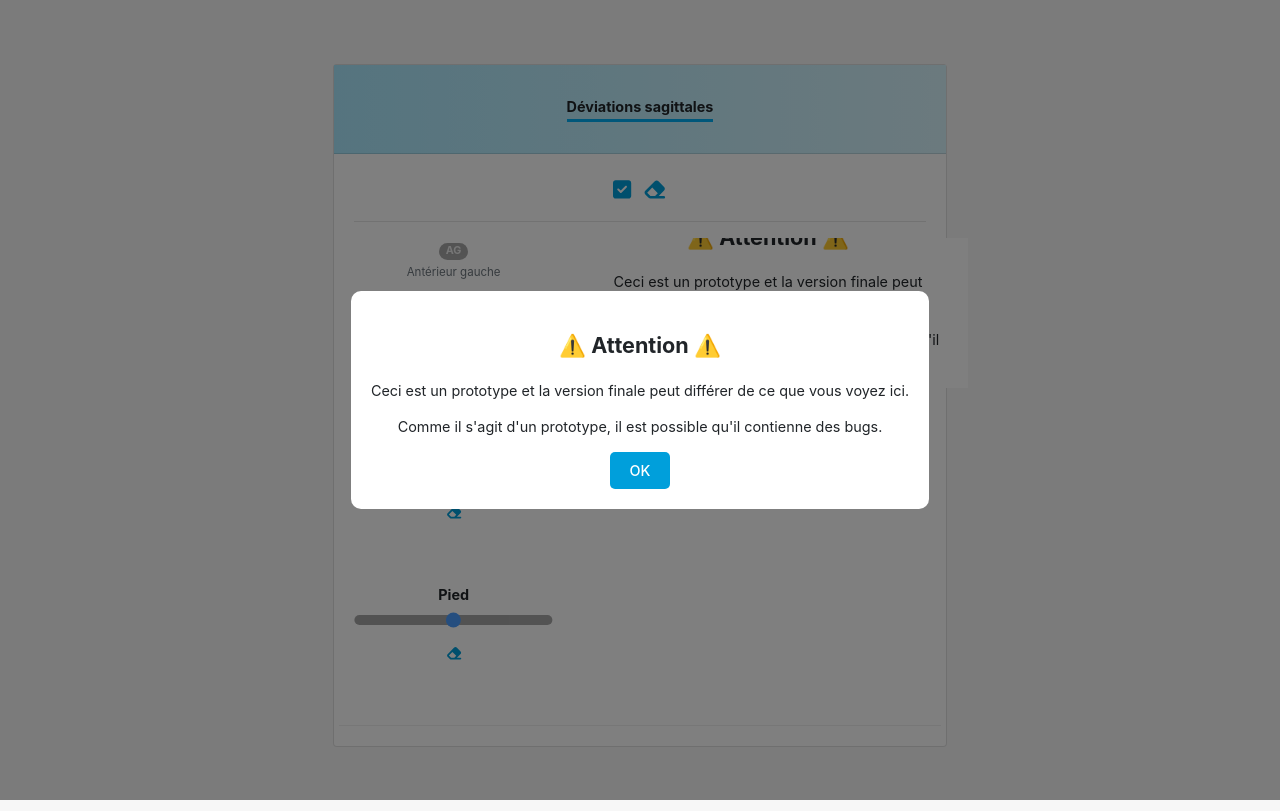
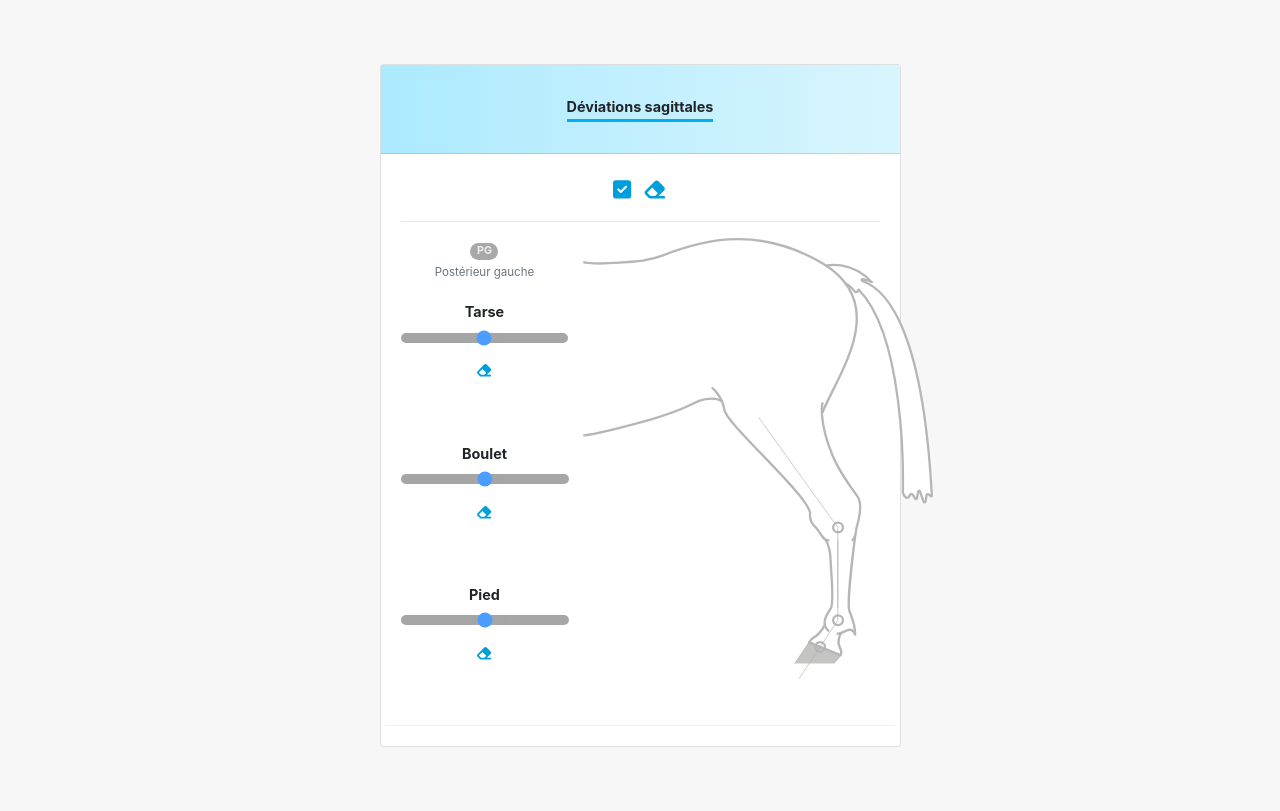
Before and after one commit to roseratugo/sagittale-preview, a Vue app: page / in a window 1280 px wide. Built offline with nearby package versions, Linux system fonts and the light colour scheme.

Commit message:
change 26

```diff
--- a/src/App.vue
+++ b/src/App.vue
@@ -1,5 +1,5 @@
 <template>
-  <prototype-alert-modal></prototype-alert-modal>
+  <!--  <prototype-alert-modal></prototype-alert-modal>-->
   <div id="app">
     <div class="box">
       <div class="box-header">
@@ -15,14 +15,14 @@
           <div class="col-4">
             <div>
               <div style="color: #6c757d !important; text-align: center !important; margin-bottom: 20px;">
-                <div class="badge" style="background-color: #a8a8a8 !important; color: #eeeeee; padding-right: 0.6em; padding-left: 0.6em; border-radius: 10rem;">AG</div><br>
-                <span style="font-size: 80%; font-weight: 400; white-space: nowrap !important;">Antérieur gauche</span>
+                <div class="badge" style="background-color: #a8a8a8 !important; color: #eeeeee; padding-right: 0.6em; padding-left: 0.6em; border-radius: 10rem;">PG</div><br>
+                <span style="font-size: 80%; font-weight: 400; white-space: nowrap !important;">Postérieur gauche</span>
               </div>
             </div>
             <div class="dev-select-panel">
-              <strong>Carpe</strong>
+              <strong>Tarse</strong>
               <div class="dev-information">
-                <input type="range" min="-14.14" max="14.14" step="4.7133" :style="{ background: defaultCarpe ? '#808080' : '' }" v-model="calculatedAngleCarpe" @input="handleCarpeSliderChange" @click="handleSliderClick('carpe')" :class="computeSliderClass('carpe')(angleCarpe)"><br>
+                <input type="range" min="-3" max="3" step="1" :style="{ background: defaultCarpe ? '#808080' : '' }" v-model="sliderValueA" @input="handleCarpeSliderChange" @click="handleSliderClick('carpe')" :class="computeSliderClass('carpe')(angleA)"><br>
                 <div class="btn btn-link" @click="resetCarpe"><font-awesome-icon icon="eraser" /></div>
                 <p class="libelle">{{ getLibelleText('carpe', angleCarpe) }}</p>
               </div>
@@ -30,7 +30,7 @@
             <div class="dev-select-panel">
               <strong>Boulet</strong>
               <div class="dev-information">
-                <input type="range" min="-36" max="36" step="12" :style="{ transform: 'rotate(180deg)', background: defaultBoulet ? '#808080' : '' }" v-model="angleBoulet" @input="handleBouletSliderChange" @click="handleSliderClick('boulet')" :class="computeSliderClass('boulet')(angleBoulet)">
+                <input type="range" min="-3" max="3" step="1" :style="{ transform: 'rotate(180deg)', background: defaultBoulet ? '#808080' : '' }" v-model="sliderValueB" @input="handleBouletSliderChange" @click="handleSliderClick('boulet')" :class="computeSliderClass('boulet')(angleB)"><br>
                 <div class="btn btn-link" @click="resetBoulet"><font-awesome-icon icon="eraser" /></div>
                 <p class="libelle">{{ getLibelleText('boulet', angleBoulet) }}</p>
               </div>
@@ -38,7 +38,7 @@
             <div class="dev-select-panel">
               <strong>Pied</strong>
               <div class="dev-information">
-                <input type="range" min="-12" max="12" step="4" :style="{ transform: 'rotate(180deg)', background: defaultPied ? '#808080' : '' }" v-model="anglePieds" @input="handlePiedSliderChange" @click="handleSliderClick('pied')" :class="computeSliderClass('pied')(anglePieds)">
+                <input type="range" min="-3" max="3" step="1" :style="{ transform: 'rotate(180deg)', background: defaultPied ? '#808080' : '' }" v-model="sliderValueC" @input="handlePiedSliderChange" @click="handleSliderClick('pied')" :class="computeSliderClass('pied')(angleC)"><br>
                 <div class="btn btn-link" @click="resetPied"><font-awesome-icon icon="eraser" /></div>
                 <p class="libelle">{{ getLibelleText('pied', anglePieds) }}</p>
               </div>
@@ -125,7 +125,7 @@
 object{
   overflow: hidden;
   vertical-align: middle;
-  width: 400px;
+  width: 350px;
 }
 
 hr{
@@ -250,10 +250,18 @@ export default {
   data() {
     return {
       selectedSvg: '',
+      SIDE_DEVIATION: {
+        A_DEGS: [-14.1, -9.4, -4.7, 0, 4.7, 9.4, 14.1],
+        B_DEGS: [-36, -24, -12, 0, 12, 24, 36],
+        C_DEGS: [-21, -9, -6, 0, 4, 8, 12],
+      },
+      sliderValueA: 0,
+      sliderValueB: 0,
+      sliderValueC: 0,
       colorThresholds: {
         carpe: {
-          lightRedNegative: -4.7134, redNegative: -9.4267, darkRedNegative: -14.14,
-          lightRed: 4.7132, red: 9.4265, darkRed: 14.1398
+          lightRedNegative: -4.7, redNegative: -9.4, darkRedNegative: -14.1,
+          lightRed: 4.7, red: 9.4, darkRed: 14.1
         },
         boulet: {
           lightRedNegative: -12, redNegative: -24, darkRedNegative: -36,
@@ -285,9 +293,56 @@ export default {
       userInteractedCarpe: false,
       userInteractedBoulet: false,
       userInteractedPied: false,
+      maskFootMoved: false,
     };
   },
+  computed: {
+    angleA() {
+      const index = this.mapSliderValueToIndex(this.sliderValueA);
+      const value = this.SIDE_DEVIATION.A_DEGS[index];
+      return value;
+    },
+    angleB() {
+      const index = this.mapSliderValueToIndex(this.sliderValueB);
+      const value = this.SIDE_DEVIATION.B_DEGS[index];
+      return value;
+    },
+    angleC() {
+      const index = this.mapSliderValueToIndex(this.sliderValueC);
+      const value = this.SIDE_DEVIATION.C_DEGS[index];
+      return value;
+    },
+    // ...
+  },
   methods: {
+    adjustMaskFoot() {
+      const svgDocument = this.$refs.svgElement.contentDocument;
+      const maskFoot = svgDocument.getElementById('post-mask-foot');
+
+      if (maskFoot) {
+        const currentY = parseFloat(maskFoot.getAttribute('y') || 0);
+
+        if (this.angleB >= 24 && !this.maskFootMoved) {
+          maskFoot.setAttribute('y', currentY + 8);
+          this.maskFootMoved = true;
+        } else if (this.angleB < 24 && this.maskFootMoved) {
+          maskFoot.setAttribute('y', currentY - 8);
+          this.maskFootMoved = false;
+        }
+      }
+    },
+    mapSliderValueToIndex(sliderValue) {
+      console.log('Received sliderValue:', sliderValue); // Log pour vérifier la valeur reçue
+      const index = +sliderValue + 3; // Force la conversion en nombre
+      console.log('Computed index:', index); // Log pour vérifier l'index calculé
+
+      if (index >= 0 && index < this.SIDE_DEVIATION.B_DEGS.length) {
+        return index;
+      } else {
+        console.error('Index out of bounds:', index);
+        return 0; // Retournez une valeur sûre
+      }
+    },
     validateSliders() {
       if (this.defaultCarpe) {
         this.calculatedAngleCarpe = 0;
@@ -310,7 +365,6 @@ export default {
 
       this.updateSvgElementsForValidation();
     },
-
     updateSvgElementsForValidation() {
       const svgDocument = this.$refs.svgElement.contentDocument;
       if (svgDocument) {
@@ -325,7 +379,6 @@ export default {
         }
       }
     },
-
     updateSvgElementColor(svgDocument, elementId, color) {
       const devElement = svgDocument.getElementById(elementId + '-dev');
       const devTopElement = svgDocument.getElementById(elementId + '-dev-top');
@@ -343,7 +396,6 @@ export default {
         joinElement.style.stroke = color;
       }
     },
-
     updateSvgElementStyle(elementId, color, strokeWidth) {
       const svgDocument = this.$refs.svgElement.contentDocument;
       if (svgDocument) {
@@ -365,12 +417,18 @@ export default {
         }
       }
     },
-
     resetSliders() {
-      this.calculatedAngleCarpe = 0;
       this.angleCarpe = 0;
       this.angleBoulet = 0;
       this.anglePieds = 0;
+
+      this.angleA = 0;
+      this.angleB = 0;
+      this.angleC = 0;
+
+      this.sliderValueA = 0;
+      this.sliderValueB = 0;
+      this.sliderValueC = 0;
 
       this.handlePiedSliderChange();
       this.handleCarpeSliderChange();
@@ -403,7 +461,6 @@ export default {
         });
       }
     },
-
     resetCarpe() {
       this.calculatedAngleCarpe = 0;
       this.angleCarpe = 0;
@@ -412,7 +469,6 @@ export default {
       this.userInteractedCarpe = false;
       this.adjustSvgElements('post-B');
     },
-
     resetBoulet() {
       this.angleBoulet = 0;
       this.handleBouletSliderChange();
@@ -424,7 +480,6 @@ export default {
         this.adjustSvgElements('post-B');
       }
     },
-
     resetPied() {
       this.anglePieds = 0;
       this.handlePiedSliderChange();
@@ -432,7 +487,6 @@ export default {
       this.userInteractedPied = false;
       this.adjustSvgElements('post-D');
     },
-
     adjustSvgElements(elementId) {
       const svgDocument = this.$refs.svgElement.contentDocument;
       if (svgDocument) {
@@ -451,7 +505,6 @@ export default {
         }
       }
     },
-
     getLibelleText(sliderName, value) {
       if ((sliderName === 'carpe' && this.defaultCarpe) ||
           (sliderName === 'boulet' && this.defaultBoulet) ||
@@ -461,13 +514,12 @@ export default {
 
       value = parseFloat(value);
       if (sliderName === 'carpe') {
-        value = this.calculatedAngleCarpe;
-        if (value <= -14.14) return 'Flexion Sévère';
-        if (value <= -9.4267) return 'Flexion Modérée';
-        if (value <= -4.7134) return 'Flexion Discrète';
-        if (value >= 14.1398) return 'Extension Sévère';
-        if (value >= 9.4265) return 'Extension Modérée';
-        if (value >= 4.7132) return 'Extension Discret';
+        if (value <= -14.1) return 'Extension Sévère';
+        if (value <= -9.4) return 'Extension Modérée';
+        if (value <= -4.7) return 'Extension Discrète';
+        if (value >= 14.1) return 'Flexion Sévère';
+        if (value >= 9.4) return 'Flexion Modérée';
+        if (value >= 4.7) return 'Flexion Discret';
       }
       if (sliderName === 'boulet') {
         if (value <= -36) return 'Flexion Sévère';
@@ -487,13 +539,9 @@ export default {
       }
       return 'Normal';
     },
-
     computeSliderClass(sliderName) {
       return (value) => {
         value = parseFloat(value);
-        if (sliderName === 'carpe') {
-          value = this.calculatedAngleCarpe;
-        }
         const thresholds = this.colorThresholds[sliderName];
 
         if (value <= thresholds.darkRedNegative) return 'slider-thumb dark-red';
@@ -505,7 +553,6 @@ export default {
         return 'slider-thumb green';
       };
     },
-
     handleSliderChange(elementId, angle) {
       const sliderName = elementId.includes('post-B') ? 'carpe' :
           elementId.includes('post-C') ? 'boulet' :
@@ -523,47 +570,43 @@ export default {
       const strokeWidth = '2pt';
       this.rotateElement(elementId, angle, strokeColor, strokeWidth);
     },
-
     handleCarpeSliderChange() {
       this.userInteractedCarpe = true;
-      this.angleCarpe = this.calculatedAngleCarpe;
+      this.defaultCarpe = false;
+
+      // Utilisez la valeur calculée pour angleCarpe.
+      this.angleCarpe = this.angleA;
+
+      console.log('angleA:', this.angleA); // Vérifiez la valeur de angleA
+      console.log('angleCarpe:', this.angleCarpe); // Vérifiez la valeur de angleCarpe
+
+      // Calculez angleJarret en fonction de angleCarpe.
       this.angleJarret = 5.8 * (this.angleCarpe / -14.14);
-      if (this.angleJarret > 5.8) {
-        this.angleJarret = 5.8;
+
+      // Assurez-vous que angleJarret reste dans les bornes [-5.8, 5.8].
+      this.angleJarret = Math.max(Math.min(this.angleJarret, 5.8), -5.8);
+
+      console.log('angleJarret:', this.angleJarret); // Vérifiez la valeur de angleJarret
+
+      // Vérifiez si les valeurs sont des nombres valides avant de les utiliser
+      if (!isNaN(this.angleJarret) && !isNaN(this.angleCarpe)) {
+        // Appliquez les changements aux éléments SVG.
+        this.handleSliderChange('post-A', this.angleJarret);
+        this.handleSliderChange('post-B', this.angleCarpe);
+      } else {
+        console.error('Invalid angleJarret or angleCarpe');
       }
-      if (this.angleJarret < -5.8) {
-        this.angleJarret = -5.8;
-      }
-
-      this.handleSliderChange('post-A', this.angleJarret);
-      this.handleSliderChange('post-B', this.angleCarpe);
     },
-
     handleBouletSliderChange() {
-      // this.userInteractedBoulet = true;
-      // this.angleCarpe = 14.14 * (this.angleBoulet / -36);
-      //
-      // if (this.angleCarpe > 14.14) {
-      //   this.angleCarpe = 14.14;
-      // }
-      // if (this.angleCarpe < -14.14) {
-      //   this.angleCarpe = -14.14;
-      // }
-      //
-      // this.handleSliderChange('post-B', this.angleCarpe);
-      // this.handleSliderChange('post-C', this.angleBoulet);
-
       this.userInteractedBoulet = true;
       this.defaultBoulet = false;
-      this.handleSliderChange('post-C', this.angleBoulet);
+      this.handleSliderChange('post-C', this.angleB);
     },
-
     handlePiedSliderChange() {
       this.userInteractedPied = true;
       this.defaultPied = false;
-      this.handleSliderChange('post-D', this.anglePieds);
+      this.handleSliderChange('post-D', this.angleC);
     },
-
     handleSliderClick(sliderName) {
       if (sliderName === 'carpe' && this.defaultCarpe) {
         this.userInteractedCarpe = true;
@@ -579,14 +622,12 @@ export default {
         this.updateSvgElementStyle('post-D', '#5CB85C', '2pt');
       }
     },
-
     determineStrokeColor(sliderName, angle) {
       angle = parseFloat(angle);
       if (sliderName === 'carpe') {
-        angle = this.calculatedAngleCarpe;
-        if (angle <= -14.14 || angle >= 14.1398) return '#d03431';
-        if (angle <= -9.4267 || angle >= 9.4265) return '#d03431';
-        if (angle <= -4.7134 || angle >= 4.7132) return '#ea9c2b';
+        if (angle <= -14.1 || angle >= 14.1) return '#d03431';
+        if (angle <= -9.4 || angle >= 9.4) return '#d03431';
+        if (angle <= -4.7 || angle >= 4.7) return '#ea9c2b';
       } else if (sliderName === 'boulet') {
         if (angle <= -36 || angle >= 36) return '#d03431';
         if (angle <= -24 || angle >= 24) return '#d03431';
@@ -598,7 +639,6 @@ export default {
       }
       return '#5cb85c'; // Vert par défaut
     },
-
     rotateElement(elementId, angle, strokeColor, strokeWidth) {
       const svgDocument = this.$refs.svgElement.contentDocument;
       const element = svgDocument.getElementById(elementId);
@@ -614,6 +654,12 @@ export default {
         if (pivot.id !== "post-A-join") {
           pivot.style.stroke = strokeColor;
           pivot.style.strokeWidth = strokeWidth;
+        }
+
+        if (elementId.includes('post-C')) {
+          this.angleBoulet = parseFloat(angle);
+          this.angleB = this.angleBoulet; // Assurez-vous que this.angleB est mis à jour avec la nouvelle valeur
+          this.adjustMaskFoot(); // Ajustez la position du maskFoot si nécessaire
         }
 
         if (devElement) {
@@ -661,7 +707,6 @@ export default {
         footJoin.setAttribute('transform', `rotate(${inverseAngle}, ${cx}, ${cy})`);
       }
     },
-
     applyRotationToMaskFoot() {
       const svgDocument = this.$refs.svgElement.contentDocument;
       const maskFoot = svgDocument.getElementById('post-mask-foot');
@@ -673,7 +718,6 @@ export default {
         const cy = pivot.cy.baseVal.value;
 
 
-
         maskFoot.setAttribute('transform', `rotate(${inverseAngle}, ${cx}, ${cy})`);
       }
     },
```
Also changed, not shown: public/dev-post-left.svg (added).
